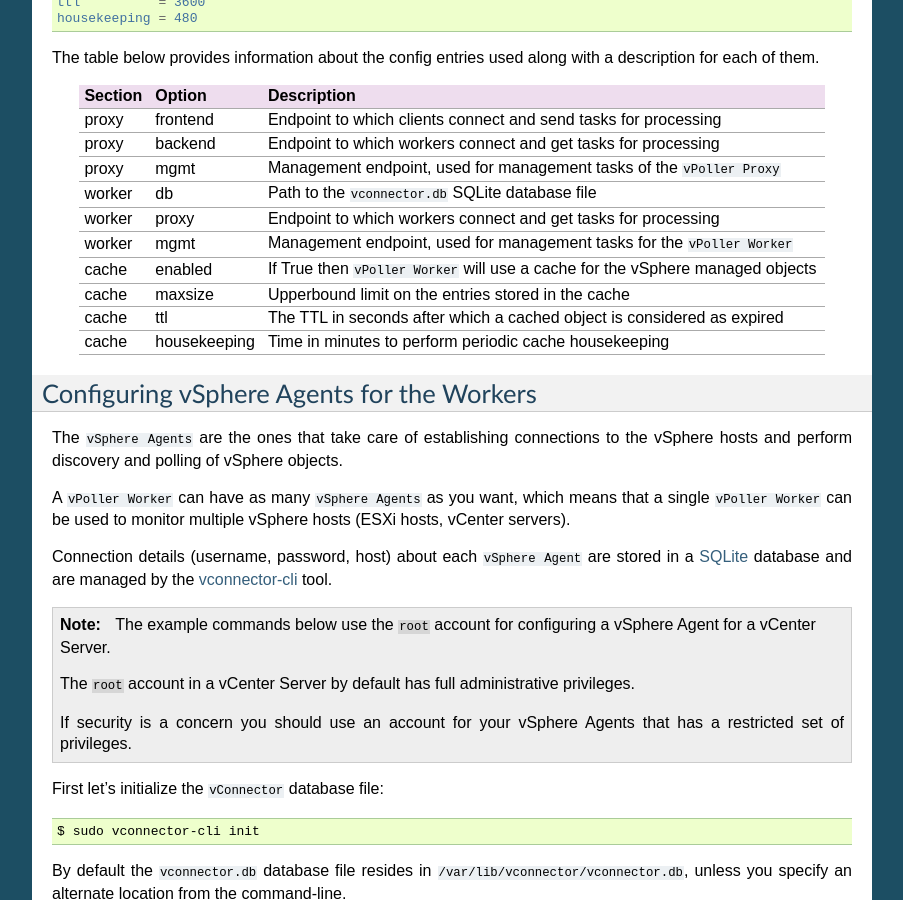
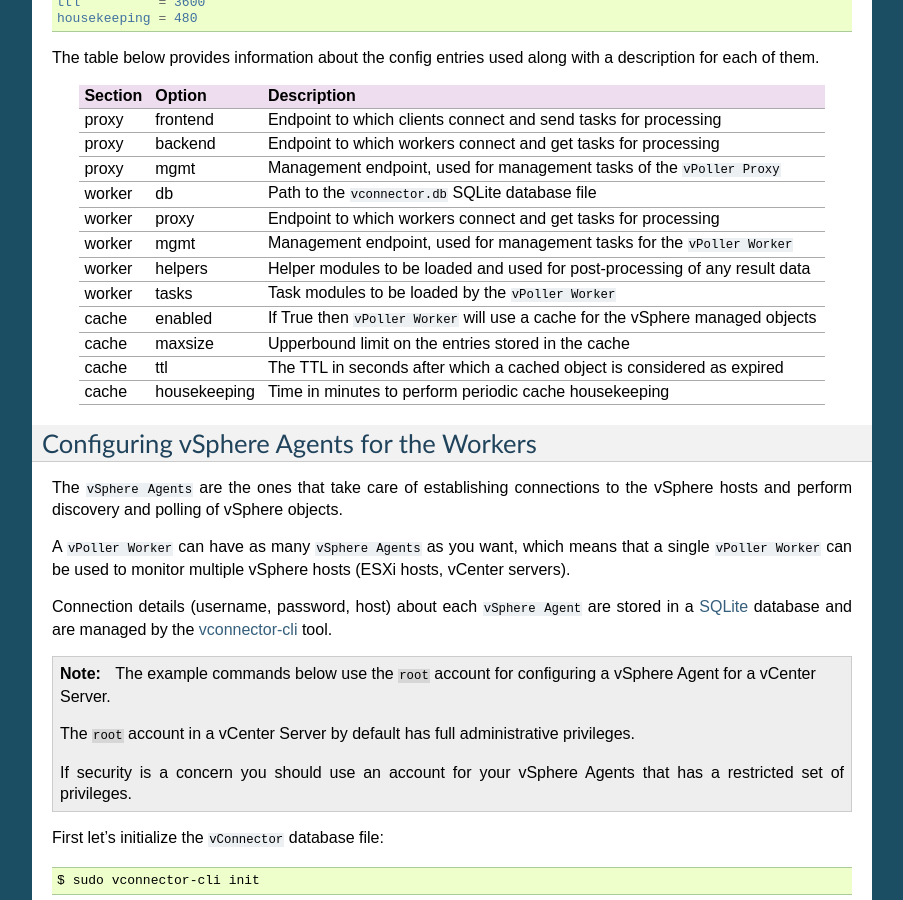
Before and after one commit to dnaeon/py-vpoller, a Sphinx documentation site: the page built from docs/configuration.rst, in a window 1280 px wide and 900 px high, scrolled down 435 px. Shown: the whole window, without its empty margins (198-1101 px from the left). Built offline with Sphinx 7.4.7, drawn with Linux system fonts in a browser that asks for light colours.

Commit message:
Document the 'helpers' and 'tasks' options of vpoller-worker

```diff
--- a/docs/configuration.rst
+++ b/docs/configuration.rst
@@ -46,6 +46,10 @@
 | worker  | proxy        | Endpoint to which workers connect and get tasks for processing                    |
 +---------+--------------+-----------------------------------------------------------------------------------+
 | worker  | mgmt         | Management endpoint, used for management tasks for the ``vPoller Worker``         |
++---------+--------------+-----------------------------------------------------------------------------------+
+| worker  | helpers      | Helper modules to be loaded and used for post-processing of any result data       |
++---------+--------------+-----------------------------------------------------------------------------------+
+| worker  | tasks        | Task modules to be loaded by the ``vPoller Worker``                               |
 +---------+--------------+-----------------------------------------------------------------------------------+
 | cache   | enabled      | If True then ``vPoller Worker`` will use a cache for the vSphere managed objects  |
 +---------+--------------+-----------------------------------------------------------------------------------+
```
